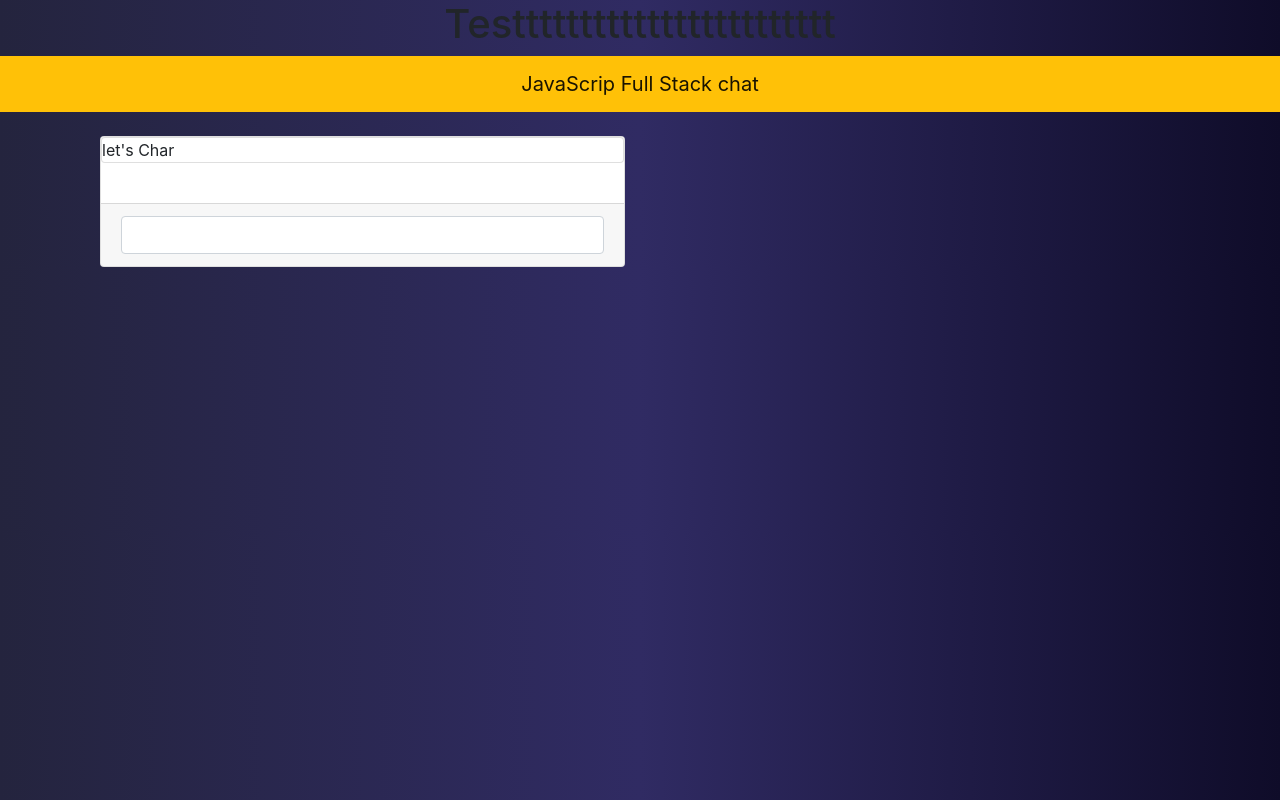
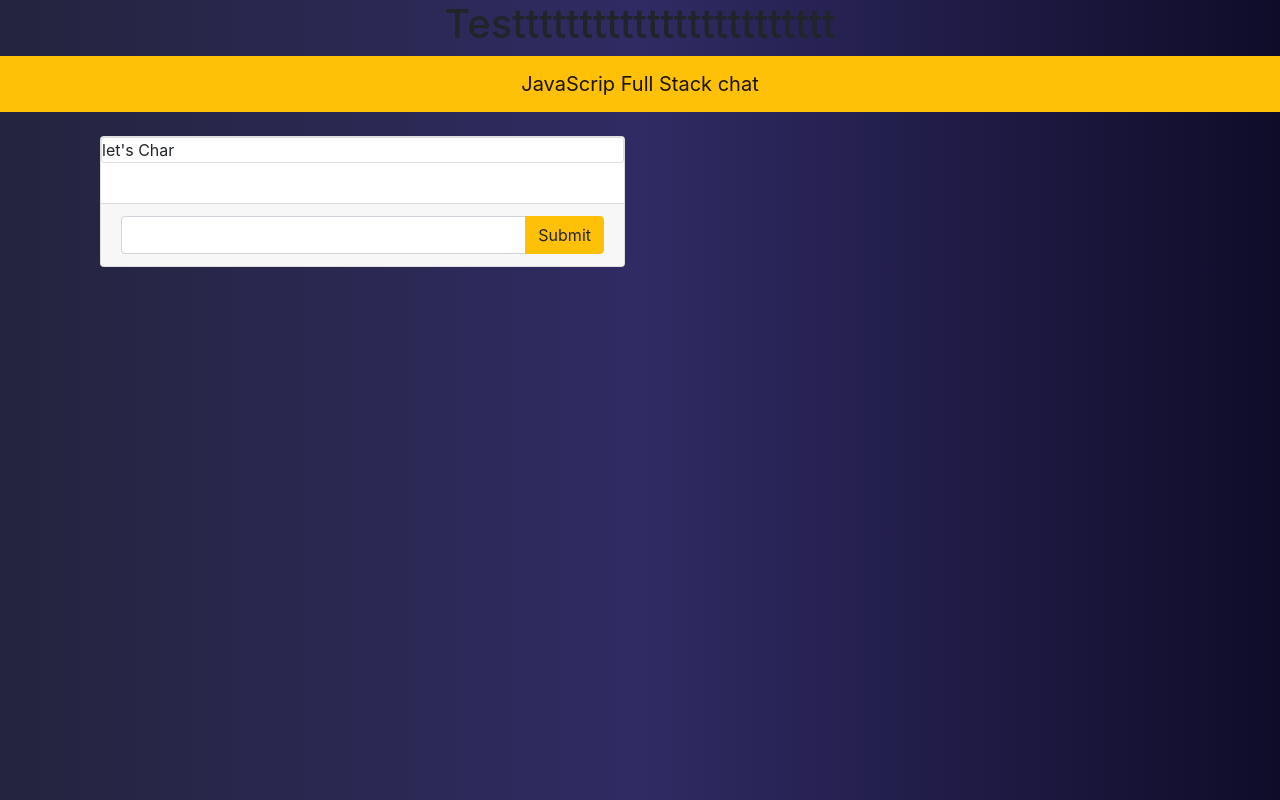
Before and after one commit to handshake2/practica, a website: page public/index.html in a window 1280 px wide. Drawn offline with nearby package versions, Linux system fonts and the light colour scheme; no server answers.

Commit message:
Initial Commit

```diff
--- a/public/index.html
+++ b/public/index.html
@@ -23,7 +23,12 @@
 
             </div>
             <form class="card-footer">
-              <input type="text" id="message" class="form-control">
+              <div class="input-group">
+                  <input type="text" id="message" class="form-control">
+                  <div class="input-group-append">
+                      <input type="submit" class="btn btn-warning">
+                  </div>
+              </div>
             </form>
           </div>
         </div>
```
